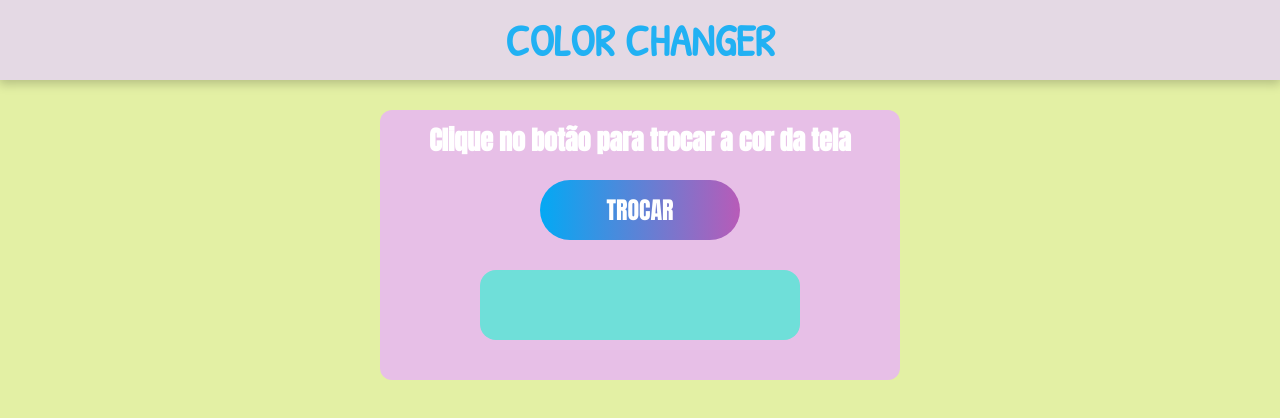
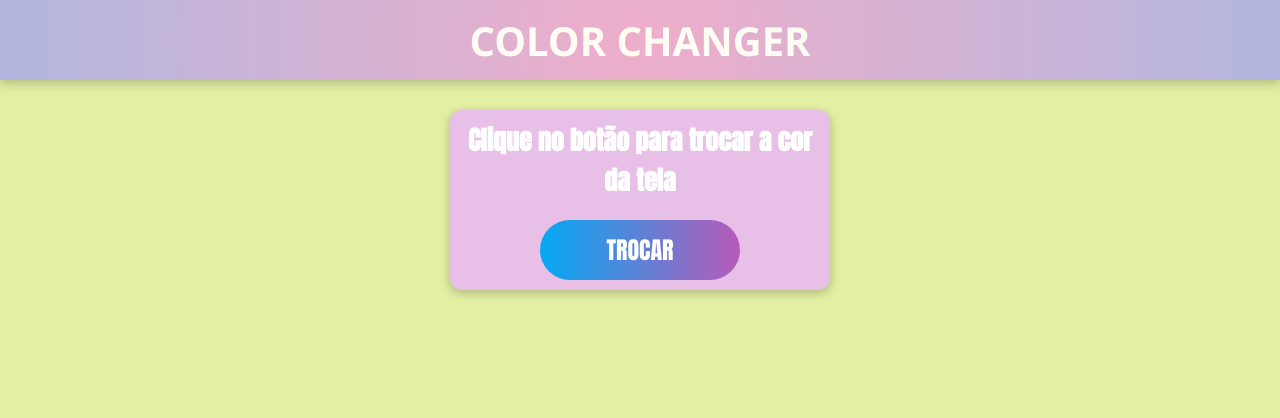
Before and after one commit to oisol/ColorChanger-React, a React (Create React App) app: page / in a window 1280 px wide. Shown: the top 418 px of the page. Built offline with nearby package versions, Linux system fonts and the light colour scheme; no server answers.

Commit message:
card show on click

```diff
--- a/src/components/Main.js
+++ b/src/components/Main.js
@@ -1,3 +1,4 @@
+import { findByLabelText } from "@testing-library/react";
 import { useState, useEffect } from "react";
 import Swal from 'sweetalert2';
 
@@ -5,6 +6,7 @@ function Main() {
     const [color, setColor] = useState("");
     const [hex, setHex] = useState("");
     const [cat, setCat] = useState("");
+    const [isShown, setIsShown] = useState('none');
 
     // api para imagem aleatória de gato
     fetch('https://aws.random.cat/meow')
@@ -18,6 +20,7 @@ function Main() {
     // Atualiza pagina
     useEffect(() => {
         document.body.style.backgroundColor = `${color}`;
+
     })
 
     // Converter RGB em HEXADECIMAL
@@ -27,6 +30,7 @@ function Main() {
 
     // Gerar cor aleatória
     function changeColor() {
+
         let n1 = Math.floor((Math.random() * 255) + 1)
         let n2 = Math.floor((Math.random() * 255) + 1)
         let n3 = Math.floor((Math.random() * 255) + 1)
@@ -36,6 +40,11 @@ function Main() {
         setColor(prevColor => (
             `${cor}`
         ))
+
+        // Aparecer card quando for clicado
+        setIsShown(hidden => {
+            'flex'
+        })
     }
 
     // Funções para copiar cor
@@ -68,7 +77,7 @@ function Main() {
             <div className="main--card">
                 <h1 className="main--text">Clique no botão para trocar a cor da tela</h1>
                 <button onClick={changeColor} className="main--button">Trocar</button>
-                <div className="main--colors">
+                <div className="main--colors" style={{display: isShown}}>
                     <p className="rgb" onClick={copyRbg}>{color}</p>
                     <p className="hex" onClick={copyHex}>{hex}</p>
                 </div>
--- a/src/index.css
+++ b/src/index.css
@@ -16,13 +16,17 @@ body {
   align-items: center;
   flex-direction: column;
   height: 80px;
-  background-color: rgb(228, 217, 228);
+  background: rgb(238,174,202);
+background: radial-gradient(circle, rgba(238,174,202,1) 0%, rgba(148,187,233,1) 150%);
   box-shadow: 0px 3px 10px 1px #00000035;
 }
 
 .header--title {
-  font-size: 44px;
-  color: rgb(33, 177, 243);
+  text-align: center;
+  font-size: 40px;
+  font-family: 'Segoe UI', Tahoma, Geneva, Verdana, sans-serif;
+  color: rgb(255, 252, 244);
+  cursor: default;
 }
 
 /**** Main ****/
@@ -37,10 +41,11 @@ main {
   flex-direction: column;
   align-items: center;
   background-color: rgb(231, 191, 231);
-  width: 500px;
-  height: 250px;
+  width: 360px;
+  height: auto;
   border-radius: 12px;
   padding: 10px;
+  box-shadow: 0px 3px 10px 1px #00000035;
 }
 
 .main--text {
@@ -48,6 +53,7 @@ main {
   text-align: center;
   font-family: 'Anton';
   color: #ffffff;
+  cursor: default;
 }
 
 .main--colors {
@@ -102,6 +108,7 @@ main {
 
 .main--button:hover {
   animation: animate 8s linear infinite;
+  cursor: pointer;
 }
 
 @keyframes animate {
```
